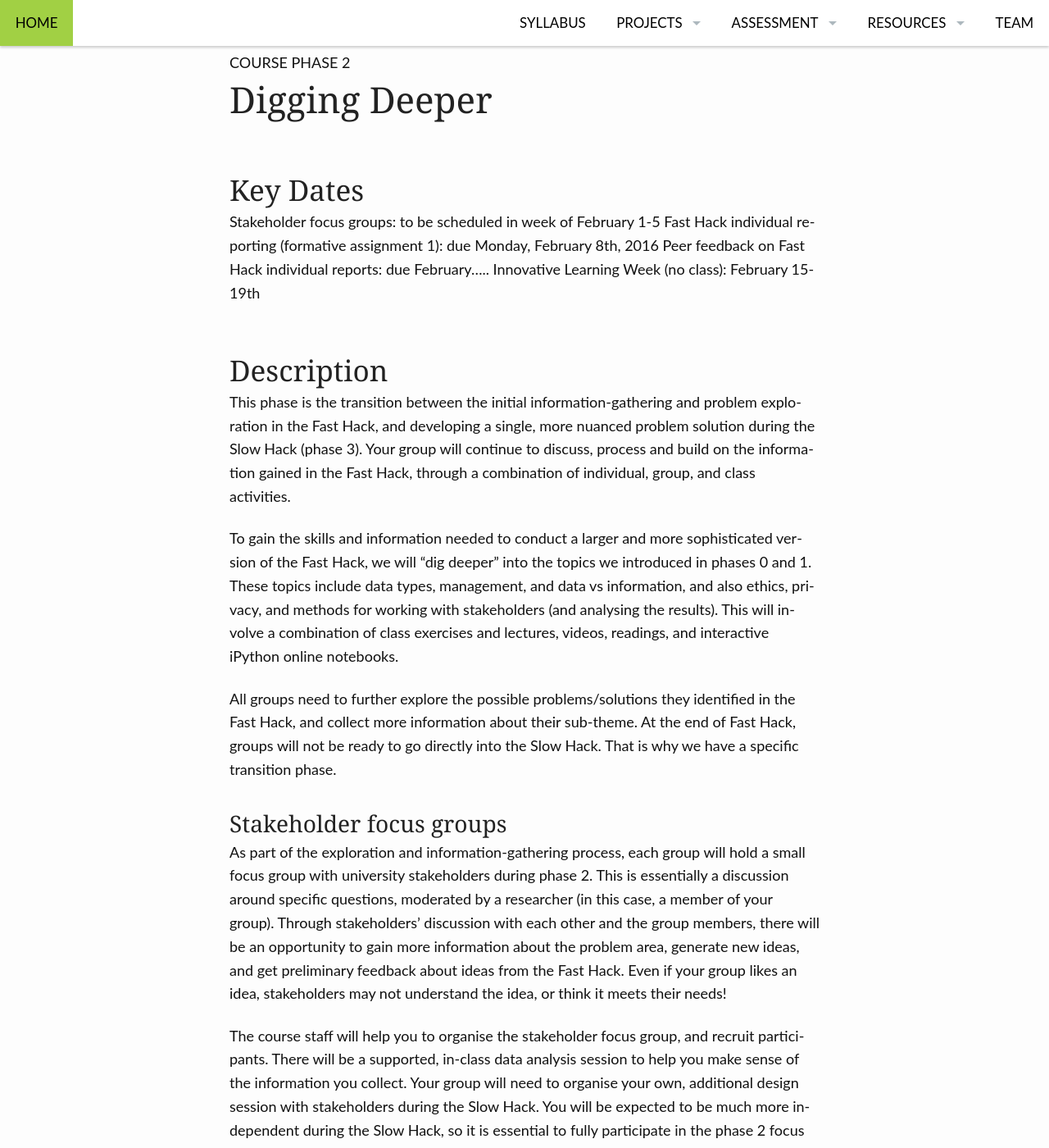
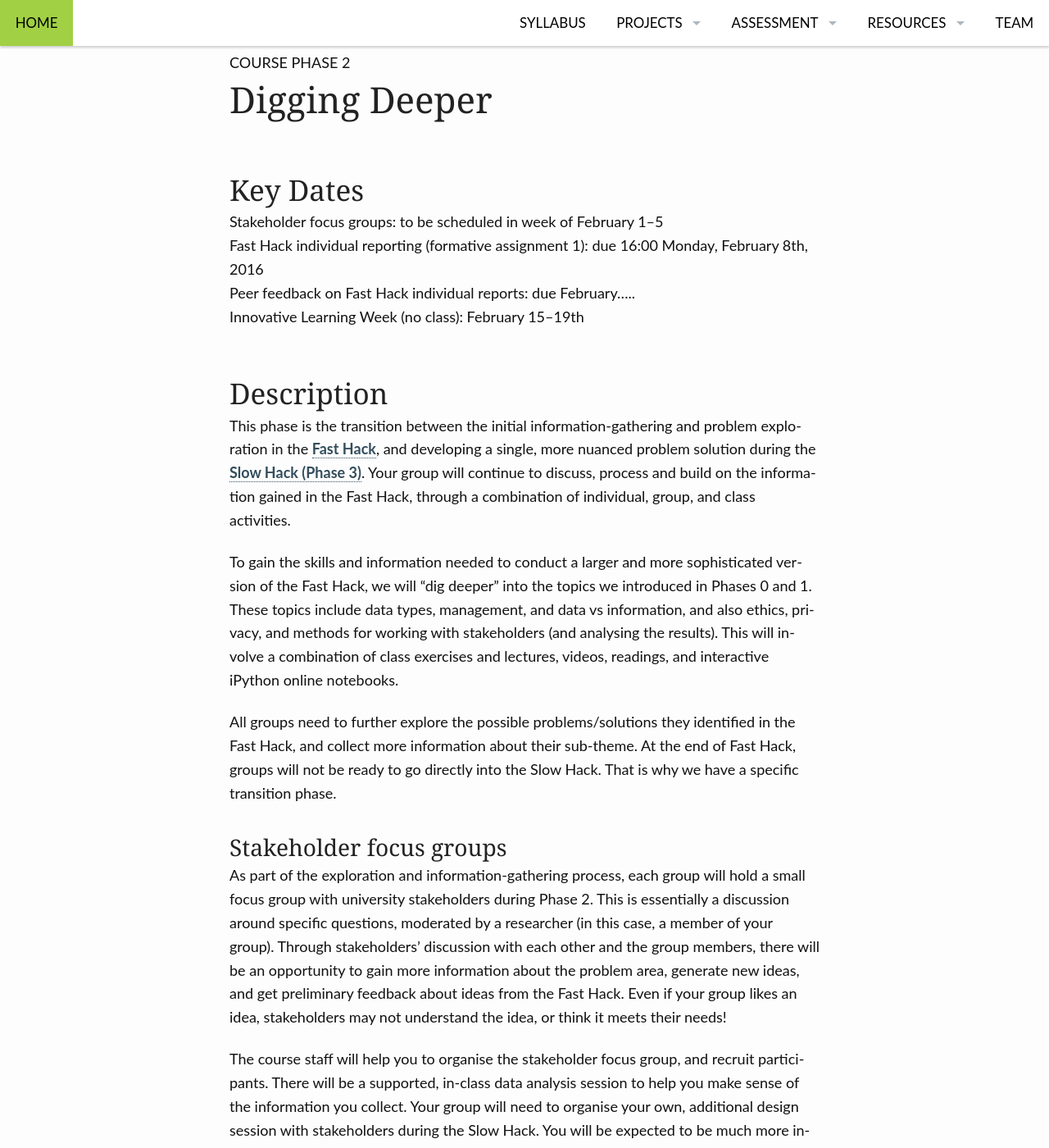
Before and after one commit to edinburghlivinglab/dds, a Jekyll site: the page built from pages/digging_deeper.md, in a window 1280 px wide and 1400 px high, scrolled down 199 px. Shown: the whole window at 82% size. Built offline with Jekyll 4.4.1, drawn with Linux system fonts in a browser that asks for light colours.

Commit message:
added digging deeper page

```diff
--- a/pages/digging_deeper.md
+++ b/pages/digging_deeper.md
@@ -9,22 +9,22 @@ permalink: "/digging_deeper/"
 
 ## Key Dates
 
-Stakeholder focus groups: to be scheduled in week of  February 1-5
-Fast Hack individual reporting (formative assignment 1): due Monday, February 8th, 2016
-Peer feedback on Fast Hack individual reports: due February.....
-Innovative Learning Week (no class): February 15-19th
+Stakeholder focus groups: to be scheduled in week of  February 1&ndash;5<br/>
+Fast Hack individual reporting (formative assignment 1): due 16:00 Monday, February 8th, 2016<br/>
+Peer feedback on Fast Hack individual reports: due February.....<br/>
+Innovative Learning Week (no class): February 15&ndash;19th<br/>
 
 ## Description
 
-This phase is the transition between the initial information-gathering and problem exploration in the  Fast Hack, and developing a single, more nuanced problem solution during the Slow Hack (phase 3). Your group will continue to discuss, process and build on the information gained in the Fast Hack, through a combination of individual, group, and class activities.
+This phase is the transition between the initial information-gathering and problem exploration in the  [Fast Hack]({{ site.baseurl }}/fast_hack/), and developing a single, more nuanced problem solution during the [Slow Hack (Phase 3)]({{ site.baseurl }}/slow_hack/). Your group will continue to discuss, process and build on the information gained in the Fast Hack, through a combination of individual, group, and class activities.
 
-To gain the skills and information needed to conduct a larger and more sophisticated version of the Fast Hack, we will “dig deeper” into the topics we introduced in phases 0 and 1. These topics include data types, management, and data vs information, and also ethics, privacy, and methods for working with stakeholders (and analysing the results). This will involve a combination of class exercises and lectures, videos, readings, and interactive iPython online notebooks.
+To gain the skills and information needed to conduct a larger and more sophisticated version of the Fast Hack, we will “dig deeper” into the topics we introduced in Phases 0 and 1. These topics include data types, management, and data vs information, and also ethics, privacy, and methods for working with stakeholders (and analysing the results). This will involve a combination of class exercises and lectures, videos, readings, and interactive iPython online notebooks.
 
 All groups need to further explore the possible problems/solutions they identified in the Fast Hack, and collect more information about their sub-theme. At the end of Fast Hack, groups will not be ready to go directly into the Slow Hack. That is why we have a specific transition phase.
 
 ### Stakeholder focus groups
 
-As part of the exploration and information-gathering process, each group will hold a small focus group with university stakeholders during phase 2. This is essentially a discussion around specific questions, moderated by a researcher (in this case, a member of your group). Through stakeholders’ discussion with each other and the group members, there will be an opportunity to gain more information about the problem area, generate new ideas, and get preliminary feedback about ideas from the Fast Hack. Even if your group likes an idea, stakeholders may not understand the idea, or think it meets their needs!
+As part of the exploration and information-gathering process, each group will hold a small focus group with university stakeholders during Phase 2. This is essentially a discussion around specific questions, moderated by a researcher (in this case, a member of your group). Through stakeholders’ discussion with each other and the group members, there will be an opportunity to gain more information about the problem area, generate new ideas, and get preliminary feedback about ideas from the Fast Hack. Even if your group likes an idea, stakeholders may not understand the idea, or think it meets their needs!
 
 The course staff will help you to organise the stakeholder focus group, and recruit participants. There will be a supported, in-class data analysis session to help you make sense of the information you collect. Your group will need to organise your own, additional design session with stakeholders during the Slow Hack. You will be expected to be much more independent during the Slow Hack, so it is essential to fully participate in the phase 2 focus group and analysis sessions in order to learn these skills.
 
```
